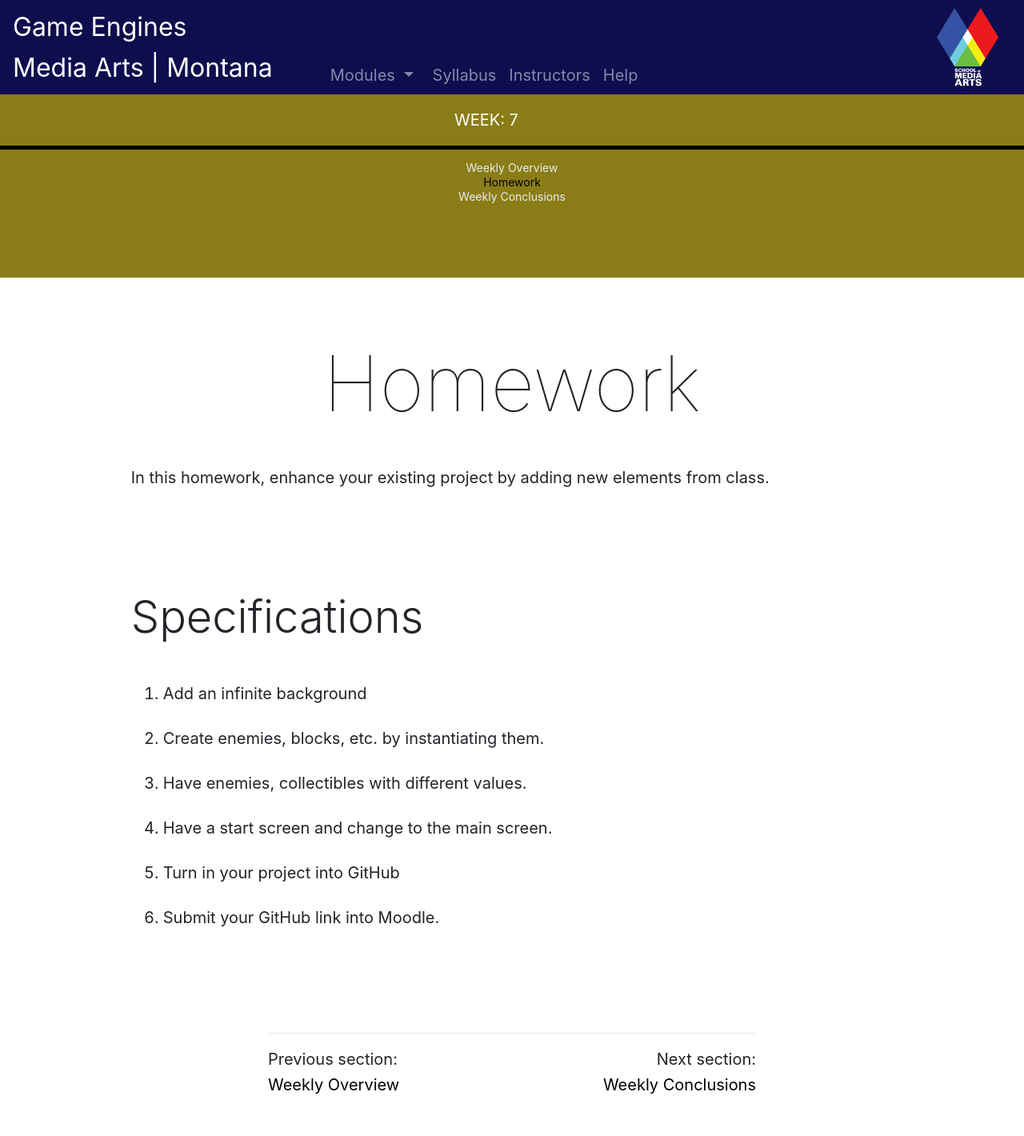
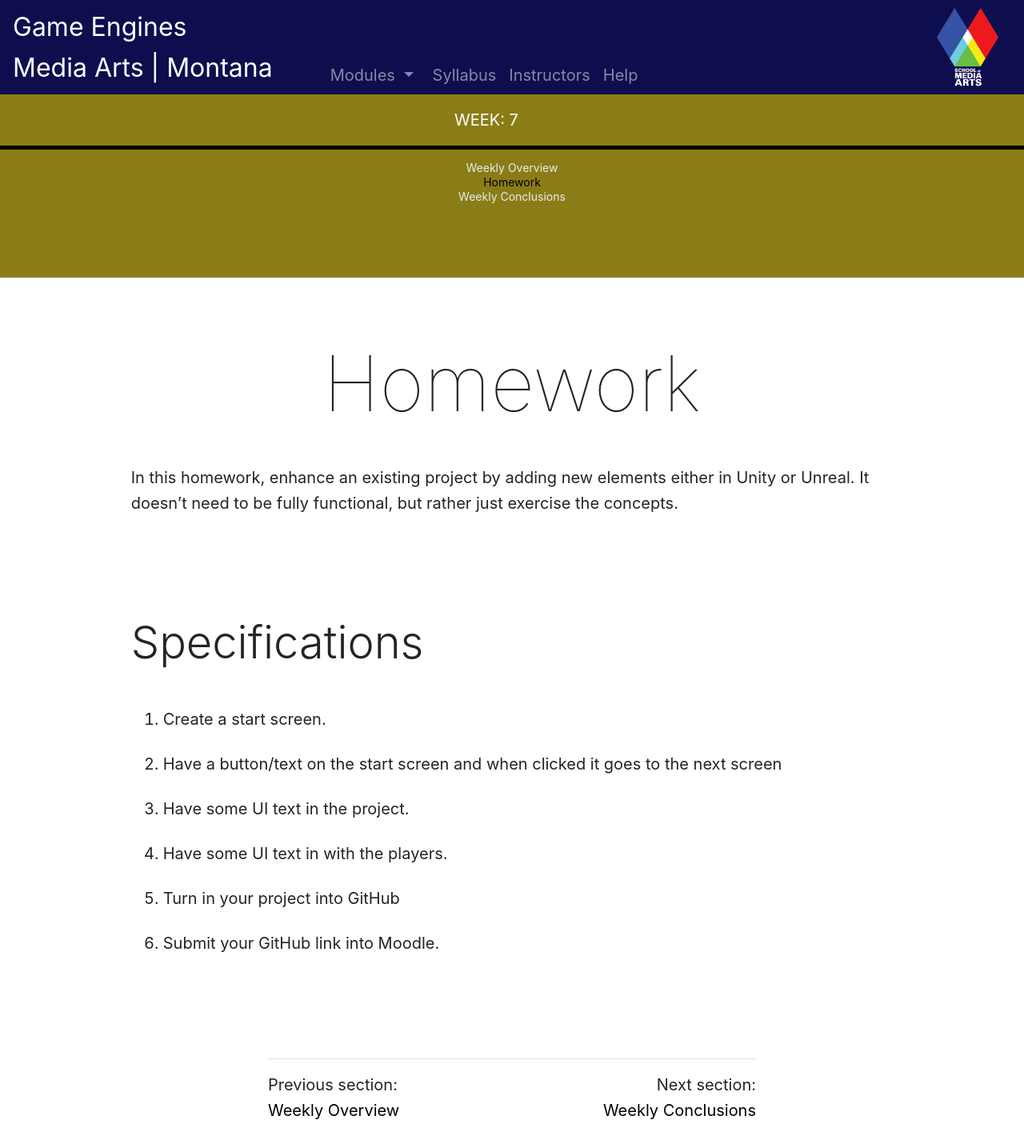
Before and after one commit to Montana-Media-Arts/460_GameEngines-Fall2023, a Jekyll site: the page built from modules/week-7/_posts/2017-01-25-homework.md, in a window 1280 px wide. Shown: the whole page at 80% size. Built offline with Jekyll 4.4.1, drawn with Linux system fonts in a browser that asks for light colours; nearby versions of some CDN libraries; a script that is not in the unit is left out; before the commit the page ends 1388 px from its top, so only the background shows below that.

Commit message:
updated week 7

```diff
--- a/_data/course.yml
+++ b/_data/course.yml
@@ -7,6 +7,6 @@ institution-short: Media Arts | Montana
 infoModules: [syllabus, instructors, help]
 
 
-modules: [week-1, week-2, week-3, week-4, week-5]
+modules: [week-1, week-2, week-3, week-4, week-5, week-6, week-7]
 # modules: [week-1, week-2, week-3, week-4, week-5, week-6, week-7, week-8, week-9, week-10, week-11, week-12, week-13, final-project]
 # modules: [week-1, week-2, week-3, week-4, week-5, week-6, week-7, week-8, week-9, week-10, week-11, week-12, final-info]
--- a/modules/week-7/_posts/2017-01-25-homework.md
+++ b/modules/week-7/_posts/2017-01-25-homework.md
@@ -6,13 +6,13 @@ jotted: true
 
 # Homework
 
-In this homework, enhance your existing project by adding new elements from class.
+In this homework, enhance an existing project by adding new elements either in Unity or Unreal.  It doesn't need to be fully functional, but rather just exercise the concepts.
 
 ## Specifications
 
-1. Add an infinite background
-2. Create enemies, blocks, etc. by instantiating them.
-3. Have enemies, collectibles with different values.
-4. Have a start screen and change to the main screen.
+1. Create a start screen.
+2. Have a button/text on the start screen and when clicked it goes to the next screen
+3. Have some UI text in the project.
+4. Have some UI text in with the players.
 5. Turn in your project into GitHub
 6. Submit your GitHub link into Moodle.
```
Also changed, not shown: modules/week-7/_posts/2017-01-01-overview.md (+1 -1 lines).
